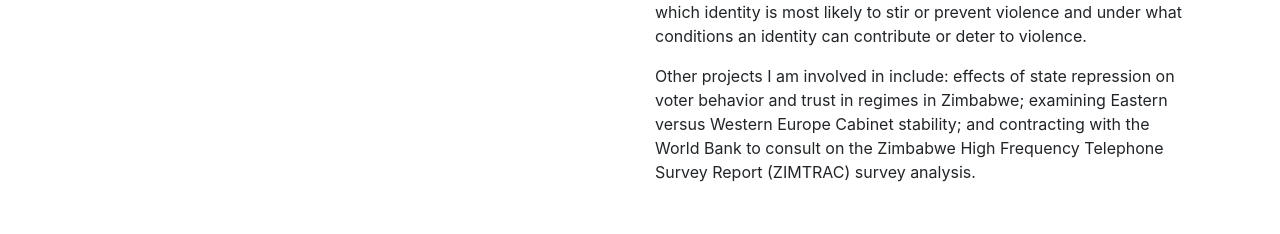
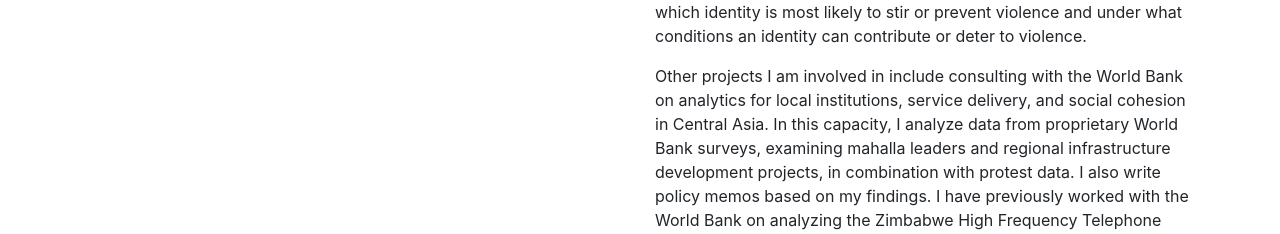
Before and after one commit to laurelyacuta/laurelyacuta.github.io, a React (Create React App) app: page / in a window 1280 px wide. Shown: the part 650-884 px from the top of the page. Built offline with nearby package versions, Linux system fonts and the light colour scheme.

Commit message:
Updated home page

```diff
--- a/src/pages/home/index.js
+++ b/src/pages/home/index.js
@@ -29,8 +29,7 @@ class Home extends Component {
               In another project I am working on, my coauthor and I test the role of ethnicity and religion as two separate identities in a novel randomized control survey experiment in India. In this survey we aim to illuminate which identity is most likely to stir or prevent violence and under what conditions an identity can contribute or deter to violence.
             </p>
             <p class="text-left">
-              Other projects I am involved in include: effects of state repression on voter behavior and trust in regimes in Zimbabwe; examining Eastern versus Western Europe Cabinet stability; and contracting with the World Bank to consult on the Zimbabwe High Frequency Telephone Survey Report (ZIMTRAC) survey analysis.
-            </p>
+              Other projects I am involved in include consulting with the World Bank on analytics for local institutions, service delivery, and social cohesion in Central Asia. In this capacity, I analyze data from proprietary World Bank surveys, examining mahalla leaders and regional infrastructure development projects, in combination with protest data. I also write policy memos based on my findings. I have previously worked with the World Bank on analyzing the Zimbabwe High Frequency Telephone Survey Report (ZIMTRAC). In addition, I have worked on projects examining cabinet stability in Eastern versus Western Europe and Ukrainian election data on party lists.            </p>
           </Col>
         </Row>
       </Container>
```
